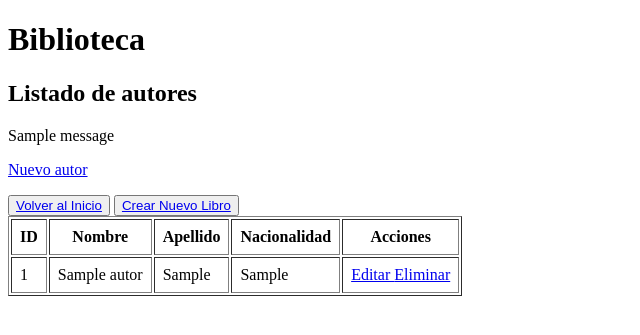
After one commit to MayteRochina11/programacion-ii-mayte-rochina, a Django app: page /catalogo/autores/ in a window 1280 px wide. The commit adds this page. Shown: the top 335 px of the page, without its empty margins (0-640 px from the left). Run offline with Django 5.2, Linux system fonts and the light colour scheme; a user stored in the database is signed in; tables that the repository leaves empty hold one stand-in row (values such as "Sample post"); one stand-in notice (Sample message) is shown.

Commit message:
feat(2026-11-12): Crud Autor, Validations, Forms

```diff
--- a/django/biblioteca-app/catalogo/models/__init__.py
+++ b/django/biblioteca-app/catalogo/models/__init__.py
@@ -1,2 +1,3 @@
 from .categoria import Categoria
 from .libro import Libro
+from .autor import Autor
--- /dev/null
+++ b/django/biblioteca-app/catalogo/models/autor.py
@@ -0,0 +1,14 @@
+from django.db import models
+
+class Autor(models.Model):
+    nombre = models.CharField(max_length=100)
+    apellido = models.CharField(max_length=100)
+    nacionalidad = models.CharField(max_length=100, blank=True)
+
+    def __str__(self):
+        return f"{self.nombre} {self.apellido}"
+
+    class Meta:
+        verbose_name = "Autor"
+        verbose_name_plural = "Autores"
+        ordering = ['apellido', 'nombre']
--- a/django/biblioteca-app/catalogo/models/libro.py
+++ b/django/biblioteca-app/catalogo/models/libro.py
@@ -7,6 +7,7 @@ class Libro(models.Model):
     categoria = models.ForeignKey(Categoria, on_delete=models.CASCADE)
     fecha_publicacion = models.DateField()
     isbn = models.CharField(max_length=13, unique=True)
+    autores = models.ManyToManyField('Autor', related_name='libros', blank=True)
 
     def __str__(self):
         return self.titulo
--- /dev/null
+++ b/django/biblioteca-app/catalogo/templates/catalogo/autores/autor_list.html
@@ -0,0 +1,64 @@
+<!DOCTYPE html>
+<html lang="es">
+<head>
+    <meta charset="UTF-8">
+    <title>Listado de autores</title>
+</head>
+<body>
+    <h1>Biblioteca</h1>
+    <h2>Listado de autores</h2>
+    {% if messages %}
+        {% for mensaje in messages %}
+            <p>{{ mensaje }}</p>
+        {% endfor %}
+    {% endif %}
+    <p>
+        <a href="{% url 'autor_create' %}">
+            Nuevo autor
+        </a>
+    </p>
+    <button>
+        <a href="{% url 'home' %}">Volver al Inicio</a>
+    </button>
+    <button>
+        <a href="{% url 'create_libro' %}">Crear Nuevo Libro</a>
+    </button>
+    <table border="1" cellpadding="8">
+        <thead>
+            <tr>
+                <th>ID</th>
+                <th>Nombre</th>
+                <th>Apellido</th>
+                <th>Nacionalidad</th>
+                <th>Acciones</th>
+            </tr>
+        </thead>
+        <tbody>
+            {% for autor in autores %}
+                <tr>
+                    <td>{{ autor.id }}</td>
+                    <td>{{ autor.nombre }}</td>
+                    <td>{{ autor.apellido }}</td>
+                    <td>{{ autor.nacionalidad }}</td>
+                    <td>
+                        <a href="{% url 'autor_update' autor.id %}">
+                            Editar
+                        </a>
+                        {% if perms.catalogo.delete_autor %}
+                        <a href="{% url 'autor_delete' autor.id %}">
+                            Eliminar
+                        </a>
+                        {% endif %}
+                    </td>
+                </tr>
+            {% empty %}
+                <tr>
+                    <td colspan="5" style="text-align: center;">
+                        No existen autores registrados.
+                    </td>
+                </tr>
+            {% endfor %}
+        </tbody>
+    </table>
+</body>
+</html>
--- a/django/biblioteca-app/catalogo/templates/catalogo/home.html
+++ b/django/biblioteca-app/catalogo/templates/catalogo/home.html
@@ -11,6 +11,7 @@
     <ul>
         <li><a href="{% url 'libro_list' %}">Ver Lista de Libros</a></li>
         <li><a href="{% url 'categoria_list' %}">Ver Lista de Categorías</a></li>
+        <li><a href="{% url 'autor_list' %}">Ver Lista de Autores</a></li>
     </ul>
     <form method="post" action="{% url 'logout' %}">
         {% csrf_token %}
--- /dev/null
+++ b/django/biblioteca-app/catalogo/views/autor_views.py
@@ -0,0 +1,55 @@
+from django.shortcuts import render, redirect
+from django.contrib import messages
+from catalogo.forms.autor_form import AutorForm
+from catalogo.models import Autor
+from django.contrib.auth.decorators import login_required, permission_required
+@login_required
+@permission_required('catalogo.view_autor', raise_exception=True)
+def autor_list(request):
+    autores= Autor.objects.all()
+    return render(request,
+                  'catalogo/autores/autor_list.html',
+                  {'autores': autores})
+
+@login_required
+@permission_required('catalogo.add_autor', raise_exception=True)
+def autor_create(request):
+    if request.method == 'POST':
+        form = AutorForm(request.POST)
+        if form.is_valid():
+            form.save()
+            messages.success(request, 'Autor creado exitosamente.')
+            return redirect('autor_list')
+    else:
+        form = AutorForm()
+    return render(request,
+                  'catalogo/autores/formulario.html',
+                  {'form': form})
+
+@login_required
+@permission_required('catalogo.change_autor', raise_exception=True)
+def autor_update(request, pk):
+    autor = Autor.objects.get(pk=pk)
+    if request.method == 'POST':
+        form = AutorForm(request.POST, instance=autor)
+        if form.is_valid():
+            form.save()
+            messages.success(request, 'Autor actualizado exitosamente.')
+            return redirect('autor_list')
+    else:
+        form = AutorForm(instance=autor)
+    return render(request,
+                  'catalogo/autores/formulario.html',
+                  {'form': form})
+
+@login_required
+@permission_required('catalogo.delete_autor', raise_exception=True)
+def autor_delete(request, pk):
+    autor = Autor.objects.get(pk=pk)
+    if request.method == 'POST':
+        autor.delete()
+        messages.success(request, 'Autor eliminado exitosamente.')
+        return redirect('autor_list')
+    return render(request,
+                  'catalogo/autores/autor_confirm_delete.html',
+                  {'autor': autor})
--- a/django/biblioteca-app/config/urls.py
+++ b/django/biblioteca-app/config/urls.py
@@ -22,5 +22,6 @@ urlpatterns = [
     path('admin/', admin.site.urls),
     path('catalogo/', include('catalogo.urls.categoria_urls')),
     path('catalogo/', include('catalogo.urls.libro_urls')),
+    path('catalogo/', include('catalogo.urls.autor_urls')),
     path('cuentas/', include('catalogo.urls.authentication_urls')),
 ]
```
Also changed, not shown: django/biblioteca-app/catalogo/forms/autor_form.py (added, +15 -0 lines), django/biblioteca-app/catalogo/forms/libro_form.py (+26 -0 lines), django/biblioteca-app/catalogo/templates/catalogo/autores/autor_confirm_delete.html (added, +17 -0 lines), django/biblioteca-app/catalogo/templates/catalogo/autores/formulario.html (added, +23 -0 lines), django/biblioteca-app/catalogo/templates/catalogo/libros/libro_list.html (+6 -5 lines), django/biblioteca-app/catalogo/urls/autor_urls.py (added, +9 -0 lines), django/biblioteca-app/catalogo/views/libro_views.py (+6 -1 lines), django/biblioteca-app/catalogo/migrations/0003_autor.py (added).
